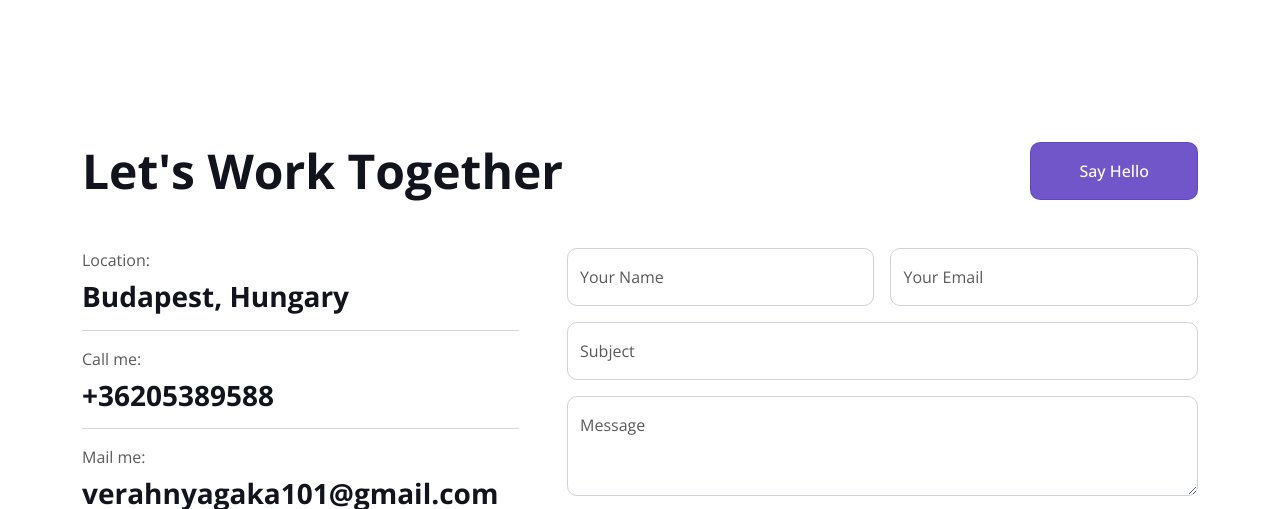
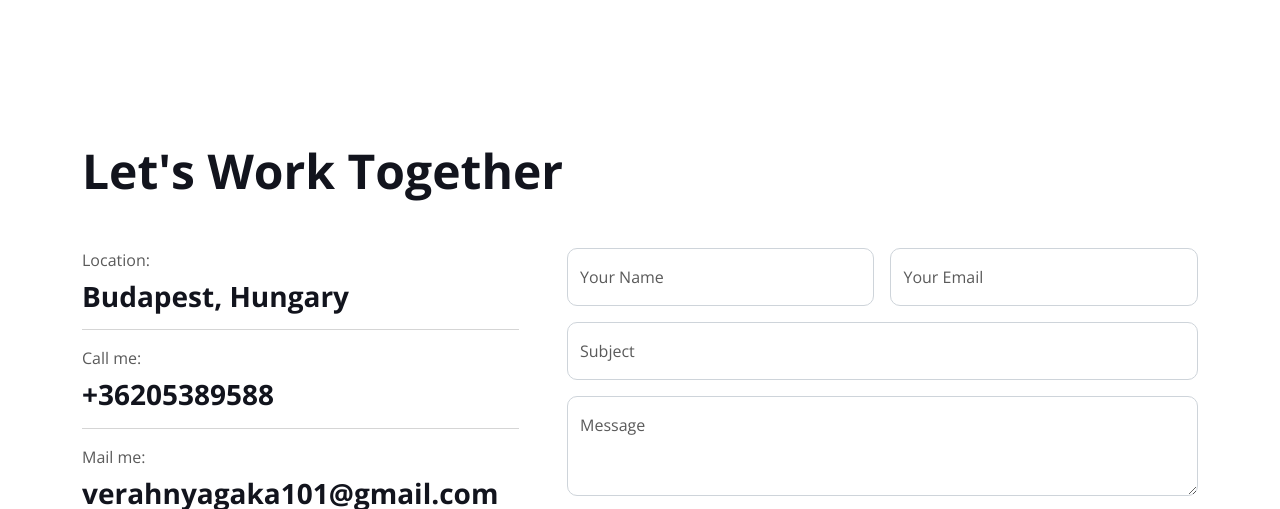
Before and after one commit to VKwamboka/Kwamboka-, a plain HTML site: page index.html in a window 1280 px wide. Shown: the part 4202-4711 px from the top of the page. Drawn offline with nearby package versions, Linux system fonts and the light colour scheme.

Commit message:
updated home

```diff
--- a/index.html
+++ b/index.html
@@ -502,9 +502,9 @@
                 <div class="col-lg-6">
                     <h1 class="display-5 mb-0">Let's Work Together</h1>
                 </div>
-                <div class="col-lg-6 text-lg-end">
+                <!-- <div class="col-lg-6 text-lg-end">
                     <a class="btn btn-primary py-3 px-5" href="">Say Hello</a>
-                </div>
+                </div> -->
             </div>
             <div class="row g-5">
                 <div class="col-lg-5 col-md-6 wow fadeInUp" data-wow-delay="0.1s">
```
